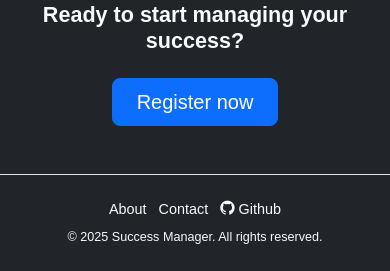
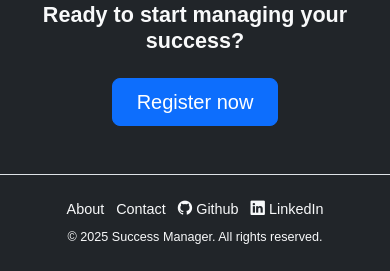
Before and after one commit to PiumalRangana/success-manager-cs50, a Flask app: page / in a window 390 px wide. Shown: the part 1237-1508 px from the top of the page. Run offline with Flask 3, Linux system fonts and the light colour scheme.

Commit message:
Add responsive landing page with working routes and placeholder templates

```diff
--- a/app/main.py
+++ b/app/main.py
@@ -5,3 +5,19 @@ main = Blueprint('main', __name__)
 @main.route('/')
 def home():
     return render_template('landing.html')
+
+@main.route("/about")
+def about():
+    return render_template("about.html")
+
+@main.route("/contact")
+def contact():
+    return render_template("contact.html")
+
+@main.route("/login")
+def login():
+    return render_template("login.html")
+
+@main.route("/register")
+def register():
+    return render_template("register.html")
--- /dev/null
+++ b/app/templates/about.html
@@ -0,0 +1 @@
+<h1>about</h1>
--- /dev/null
+++ b/app/templates/contact.html
@@ -0,0 +1 @@
+<h1>contact</h1>
--- a/app/templates/landing.html
+++ b/app/templates/landing.html
@@ -27,7 +27,7 @@
             <div class="container-fluid">
 
                 <!-- Brand -->
-                <a class="navbar-brand text-decoration-none px-2" href="#">
+                <a class="navbar-brand text-decoration-none px-2" href="/">
                     <i class="bi bi-check-circle-fill p-1" aria-hidden="true"></i>
                     Success Manager
                 </a>
@@ -42,9 +42,11 @@
                     <div class="ms-md-auto">
                         <div
                             class="d-flex flex-column flex-md-row justify-content-center justify-content-md-end align-items-center gap-2">
-                            <a class="btn btn-outline-light w-100 w-lg-auto px-4 text-decoration-none" href="#">Log
+                            <a class="btn btn-outline-light w-100 w-lg-auto px-4 text-decoration-none"
+                                href="{{ url_for('main.login') }}">Log
                                 in</a>
-                            <a class="btn btn-primary w-100 w-lg-auto px-4 text-decoration-none" href="#">Register</a>
+                            <a class="btn btn-primary w-100 w-lg-auto px-4 text-decoration-none"
+                                href="{{ url_for('main.register') }}">Register</a>
                         </div>
                     </div>
                 </div>
@@ -62,8 +64,8 @@
                     Track your work, manage your schedule, and boost productivity with powerful charts &amp; timers.
                 </p>
                 <div class="d-flex flex-row justify-content-center gap-3">
-                    <a href="#" class="btn btn-primary btn-lg px-4">Register now</a>
-                    <a href="#" class="btn btn-secondary btn-lg px-4">Log in</a>
+                    <a href="{{ url_for('main.register') }}" class="btn btn-primary btn-lg px-4">Register now</a>
+                    <a href="{{ url_for('main.login') }}" class="btn btn-secondary btn-lg px-4">Log in</a>
                 </div>
             </div>
         </section>
@@ -119,7 +121,7 @@
                     accountable and helps you achieve more with less stress.
                 </p>
                 <h4 class="fw-semibold mb-4">Ready to start managing your success?</h4>
-                <a href="#" class="btn btn-primary btn-lg px-4">Register now</a>
+                <a href="{{ url_for('main.register') }}" class="btn btn-primary btn-lg px-4">Register now</a>
             </div>
         </section>
     </main>
@@ -128,11 +130,22 @@
     <footer class="py-4 bg-dark text-light text-center border-top mt-auto">
         <div class="container">
             <ul class="list-inline mb-2">
-                <li class="list-inline-item"><a href="#" class="text-decoration-none text-light">About</a></li>
-                <li class="list-inline-item"><a href="#" class="text-decoration-none text-light">Contact</a></li>
+                <li class="list-inline-item"><a href="{{ url_for('main.about') }}"
+                        class="text-decoration-none text-light">About</a></li>
+                <li class="list-inline-item"><a href="{{ url_for('main.contact') }}"
+                        class="text-decoration-none text-light">Contact</a></li>
                 <li class="list-inline-item">
-                    <a href="#" class="text-decoration-none text-light">
+                    <a href="https://github.com/PiumalRangana"
+                        target="_blank"
+                        class="text-decoration-none text-light">
                         <i class="bi bi-github"></i> Github
+                    </a>
+                </li>
+                <li class="list-inline-item">
+                    <a href="https://www.linkedin.com/in/piumal-rangana"
+                        target="_blank"
+                        class="text-decoration-none text-light">
+                        <i class="bi bi-linkedin"></i> LinkedIn
                     </a>
                 </li>
             </ul>
--- a/app/templates/login.html
+++ b/app/templates/login.html
@@ -0,0 +1 @@
+<h1>Login</h1>
--- a/app/templates/register.html
+++ b/app/templates/register.html
@@ -0,0 +1 @@
+<h1>register</h1>
```
